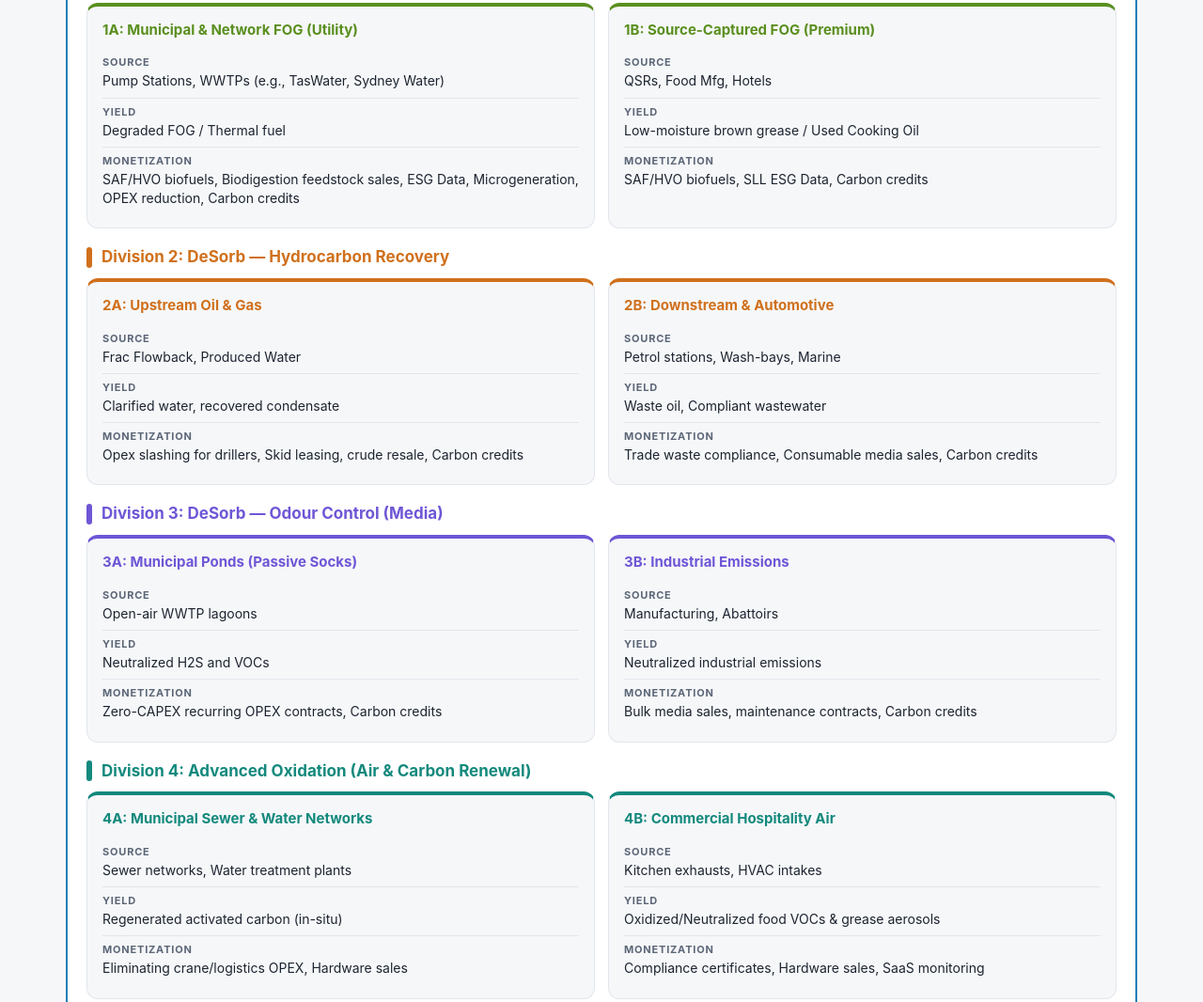
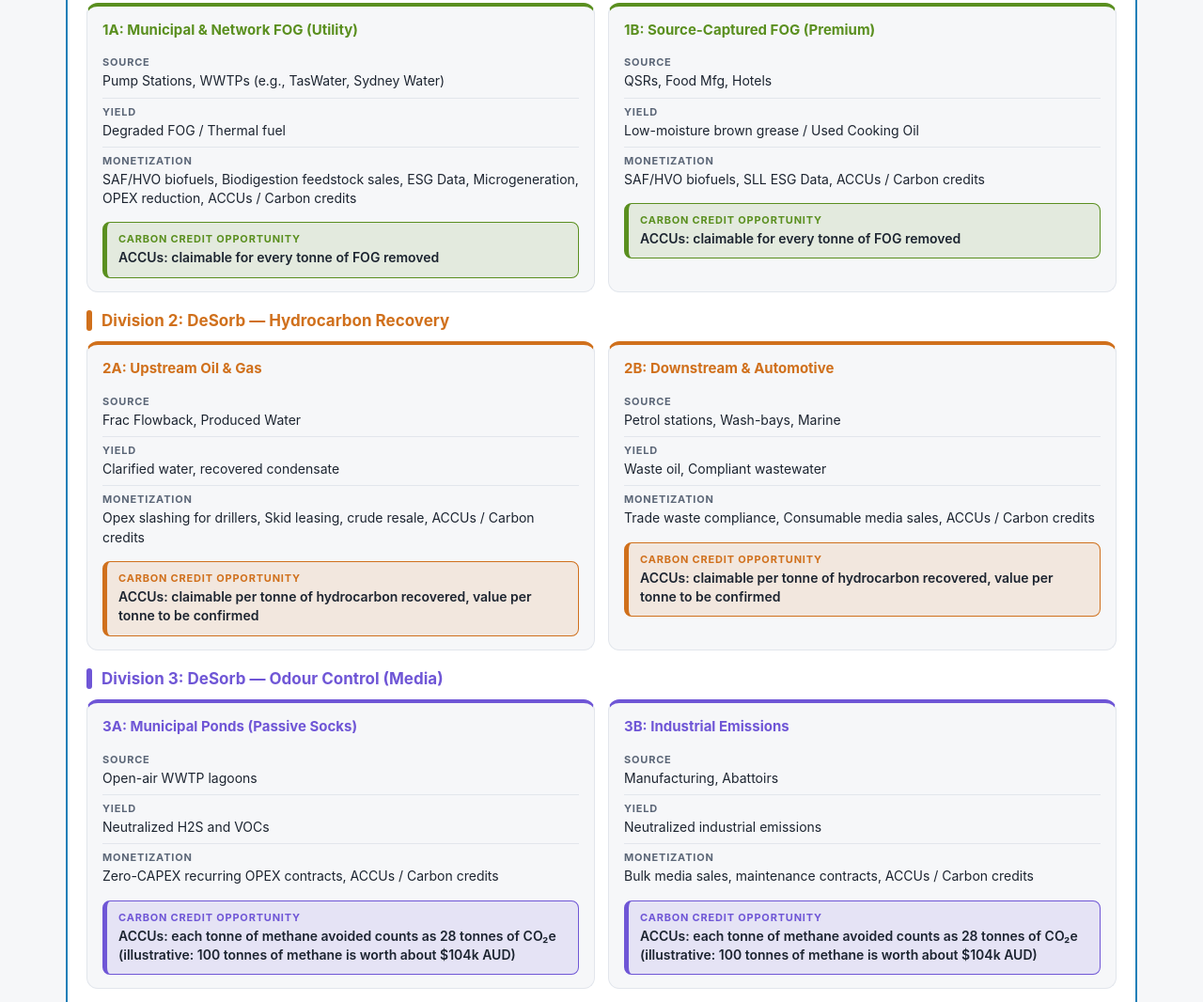
Before and after one commit to Tool1001/deoiling-website, a plain HTML site: page investors-0dboxmqxr6.html in a window 1280 px wide. Shown: the part 546-1612 px from the top of the page at 94% size. Drawn offline with Linux system fonts and the light colour scheme.

Commit message:
Add files via upload

```diff
--- a/investors-0dboxmqxr6.html
+++ b/investors-0dboxmqxr6.html
@@ -33,6 +33,8 @@ html:not([data-x]) .ent.a>h2,.ent.a>h2{color:#fff}
 .card h4{margin:0 0 10px;font-size:15px;color:var(--c)}
 .row{padding:7px 0;border-top:1px solid var(--line);font-size:14px}
 .row:first-of-type{border-top:0}
+.row.hl{margin-top:8px;padding:10px 12px;border:1px solid var(--c);border-left-width:5px;border-radius:8px;background:color-mix(in srgb,var(--c) 12%,transparent);font-weight:600}
+.row.hl b{color:var(--c)}
 .row b{display:block;font-size:11px;letter-spacing:.8px;text-transform:uppercase;color:var(--mute);margin-bottom:1px}
 .chips{display:flex;flex-wrap:wrap;gap:8px}
 .chip{background:var(--bg);border:1px solid var(--line);border-left:4px solid var(--c);border-radius:8px;padding:8px 12px;font-size:14px}
@@ -60,16 +62,16 @@ moat:{t:"The Moat: Global Patent Portfolio",c:"--moat",cols:[
 ["Trade Secrets",["DeSorb: Trade secret (not disclosed in patent filings)","Post-funding initiative: In-situ advanced oxidation integration (protection route: patent or trade secret)"]]]},
 divs:[
 {t:"Division 1: DeSorb — FOG Recovery",c:"--d1",s:[
-["1A: Municipal & Network FOG (Utility)","Pump Stations, WWTPs (e.g., TasWater, Sydney Water)","Degraded FOG / Thermal fuel","SAF/HVO biofuels, Biodigestion feedstock sales, ESG Data, Microgeneration, OPEX reduction, Carbon credits"],
-["1B: Source-Captured FOG (Premium)","QSRs, Food Mfg, Hotels","Low-moisture brown grease / Used Cooking Oil","SAF/HVO biofuels, SLL ESG Data, Carbon credits"]]},
+["1A: Municipal & Network FOG (Utility)","Pump Stations, WWTPs (e.g., TasWater, Sydney Water)","Degraded FOG / Thermal fuel","SAF/HVO biofuels, Biodigestion feedstock sales, ESG Data, Microgeneration, OPEX reduction, ACCUs / Carbon credits","ACCUs: claimable for every tonne of FOG removed"],
+["1B: Source-Captured FOG (Premium)","QSRs, Food Mfg, Hotels","Low-moisture brown grease / Used Cooking Oil","SAF/HVO biofuels, SLL ESG Data, ACCUs / Carbon credits","ACCUs: claimable for every tonne of FOG removed"]]},
 {t:"Division 2: DeSorb — Hydrocarbon Recovery",c:"--d2",s:[
-["2A: Upstream Oil & Gas","Frac Flowback, Produced Water","Clarified water, recovered condensate","Opex slashing for drillers, Skid leasing, crude resale, Carbon credits"],
-["2B: Downstream & Automotive","Petrol stations, Wash-bays, Marine","Waste oil, Compliant wastewater","Trade waste compliance, Consumable media sales, Carbon credits"]]},
+["2A: Upstream Oil & Gas","Frac Flowback, Produced Water","Clarified water, recovered condensate","Opex slashing for drillers, Skid leasing, crude resale, ACCUs / Carbon credits","ACCUs: claimable per tonne of hydrocarbon recovered, value per tonne to be confirmed"],
+["2B: Downstream & Automotive","Petrol stations, Wash-bays, Marine","Waste oil, Compliant wastewater","Trade waste compliance, Consumable media sales, ACCUs / Carbon credits","ACCUs: claimable per tonne of hydrocarbon recovered, value per tonne to be confirmed"]]},
 {t:"Division 3: DeSorb — Odour Control (Media)",c:"--d3",s:[
-["3A: Municipal Ponds (Passive Socks)","Open-air WWTP lagoons","Neutralized H2S and VOCs","Zero-CAPEX recurring OPEX contracts, Carbon credits"],
-["3B: Industrial Emissions","Manufacturing, Abattoirs","Neutralized industrial emissions","Bulk media sales, maintenance contracts, Carbon credits"]]},
+["3A: Municipal Ponds (Passive Socks)","Open-air WWTP lagoons","Neutralized H2S and VOCs","Zero-CAPEX recurring OPEX contracts, ACCUs / Carbon credits","ACCUs: each tonne of methane avoided counts as 28 tonnes of CO₂e (illustrative: 100 tonnes of methane is worth about $104k AUD)"],
+["3B: Industrial Emissions","Manufacturing, Abattoirs","Neutralized industrial emissions","Bulk media sales, maintenance contracts, ACCUs / Carbon credits","ACCUs: each tonne of methane avoided counts as 28 tonnes of CO₂e (illustrative: 100 tonnes of methane is worth about $104k AUD)"]]},
 {t:"Division 4: Advanced Oxidation (Air & Carbon Renewal)",c:"--d4",s:[
-["4A: Municipal Sewer & Water Networks","Sewer networks, Water treatment plants","Regenerated activated carbon (in-situ)","Eliminating crane/logistics OPEX, Hardware sales"],
+["4A: Municipal Sewer & Water Networks","Sewer networks, Water treatment plants","Regenerated activated carbon (in-situ), diverted from landfill","Eliminating crane/logistics OPEX, Hardware sales, ACCUs / Carbon credits","ACCUs: indicative value of $38k to $57k AUD per 100 tonnes of activated carbon diverted from landfill (at current spot prices)"],
 ["4B: Commercial Hospitality Air","Kitchen exhausts, HVAC intakes","Oxidized/Neutralized food VOCs & grease aerosols","Compliance certificates, Hardware sales, SaaS monitoring"]]}]},
 {n:"Entity B: Confidential Entity (GRobinson & BSands)",d:"A full-stack Industrial PLC, IoT, and Telemetry platform that bridges physical machinery with cloud and/or on-premise intelligence across the automation pyramid (Digital Twin)",k:"b",c:"--eb",
 cols:[["Core Functions",["Real-time control and monitoring of the DeOiling OFT platform","Live weights and measures","Commercial & Industrial IoT sensor monitoring","Industrial air quality, gas and environmental monitoring","Automated maintenance alerts"]],
@@ -82,7 +84,7 @@ h+='<div class="ent '+e.k+'" style="--c:var('+e.c+')"><h2>'+e.n+'</h2>'+(e.d?'<p
 if(e.moat){h+='<div class="sec" style="--c:var('+e.moat.c+')"><div class="sh">'+e.moat.t+'</div>'+cols(e.moat.cols)+'</div>';
 e.divs.forEach(function(d){
 h+='<div class="sec" style="--c:var('+d.c+')"><div class="sh">'+d.t+'</div><div class="grid">';
-d.s.forEach(function(s){h+='<div class="card"><h4>'+s[0]+'</h4><div class="row"><b>Source</b>'+s[1]+'</div><div class="row"><b>Yield</b>'+s[2]+'</div><div class="row"><b>Monetization</b>'+s[3]+'</div></div>'});
+d.s.forEach(function(s){h+='<div class="card"><h4>'+s[0]+'</h4><div class="row"><b>Source</b>'+s[1]+'</div><div class="row"><b>Yield</b>'+s[2]+'</div><div class="row"><b>Monetization</b>'+s[3]+'</div>'+(s[4]?'<div class="row hl"><b>Carbon Credit Opportunity</b>'+s[4]+'</div>':'')+'</div>'});
 h+='</div></div>'})}
 else h+=cols(e.cols);
 h+='</div>'});
```
